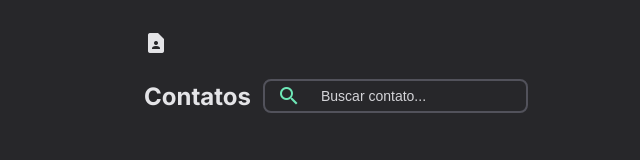
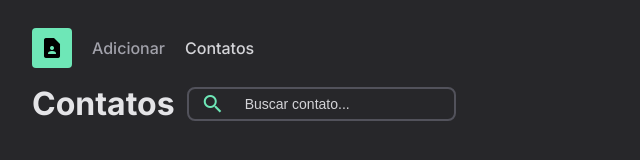
Before and after one commit to JoaoOliveiraZz/Contact-List-UI, a plain HTML site: page index.html in a window 1280 px wide. Shown: the whole page, without its empty margins (0-640 px from the left). Drawn offline with Linux system fonts and the light colour scheme.

Commit message:
Header tweaks: - New design and navigation links - Including some icon styles

```diff
--- a/index.html
+++ b/index.html
@@ -15,17 +15,19 @@
 <body>
 
     <header>
-        <h1>
-            <i class="material-icons">contact_page</i>
-        </h1>
         <nav>
+            <i class="material-icons icon">contact_page</i>
+            <a href="">Adicionar</a>
+            <a href="" class="active">Contatos</a>
+        </nav>
+        <div>
 
             <h1>Contatos</h1>
             <div class="search-bar">
                 <i class="material-icons">search</i>
                 <input type="text" placeholder="Buscar contato...">
             </div>
-        </nav>
+        </div>
     </header>
 
 
--- a/styles/index.css
+++ b/styles/index.css
@@ -6,6 +6,7 @@
     --zinc-400: #a1a1aa;
     --zinc-300: #d4d4d8;
     --zinc-200: #e4e4e7;
+    --emerald-300: #6ee7b7;
 }
 
 *{
@@ -18,22 +19,40 @@
 html, body{
     font-family: 'Inter', sans-serif;
     background: var(--zinc-800);
-    height: 100vh;
     color: var(--zinc-200);
 }
 
 header{
-    width: 100%;
     height: 10%;
-    padding: 24px 144px;
+    margin: 20px 32px;
+    padding: 8px 0;
     display: flex;
     flex-direction: column;
     gap: 16px;
 }
 
-header nav{
+header nav, div{
     display: flex;
     align-items: center;
+}
+
+header nav{
+    gap: 20px;
+}
+
+header nav a{
+    text-decoration: none;
+    color: var(--zinc-400);
+    font-weight: 500;
+}
+header nav a:hover{
+    color: var(--zinc-300);
+}
+
+header nav .active{
+    color: var(--zinc-300);
+}
+header div{
     gap: 12px;
 }
 
@@ -59,6 +78,7 @@ header nav h1{
     border: none;
     outline: none;
     color: var(--zinc-300);
+    font-size: 14px;
 }
 
 .search-bar input::placeholder{
@@ -67,5 +87,12 @@ header nav h1{
 }
 
 .search-bar i{
-    color: #6ee7b7;
+    color: var(--emerald-300);
 }
+
+.icon{
+    background: var(--emerald-300);
+    color: #000;
+    padding: 8px;
+    border-radius: 4px;
+}
```
